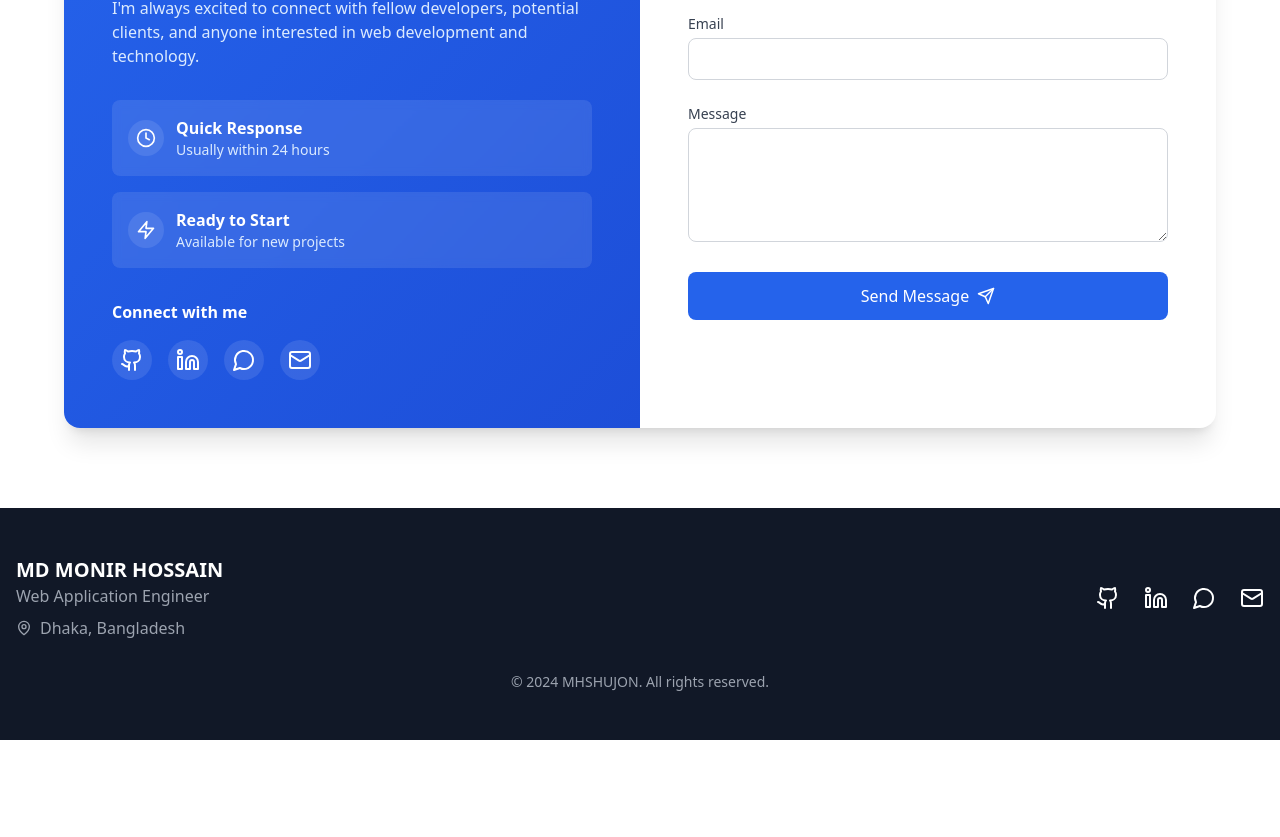
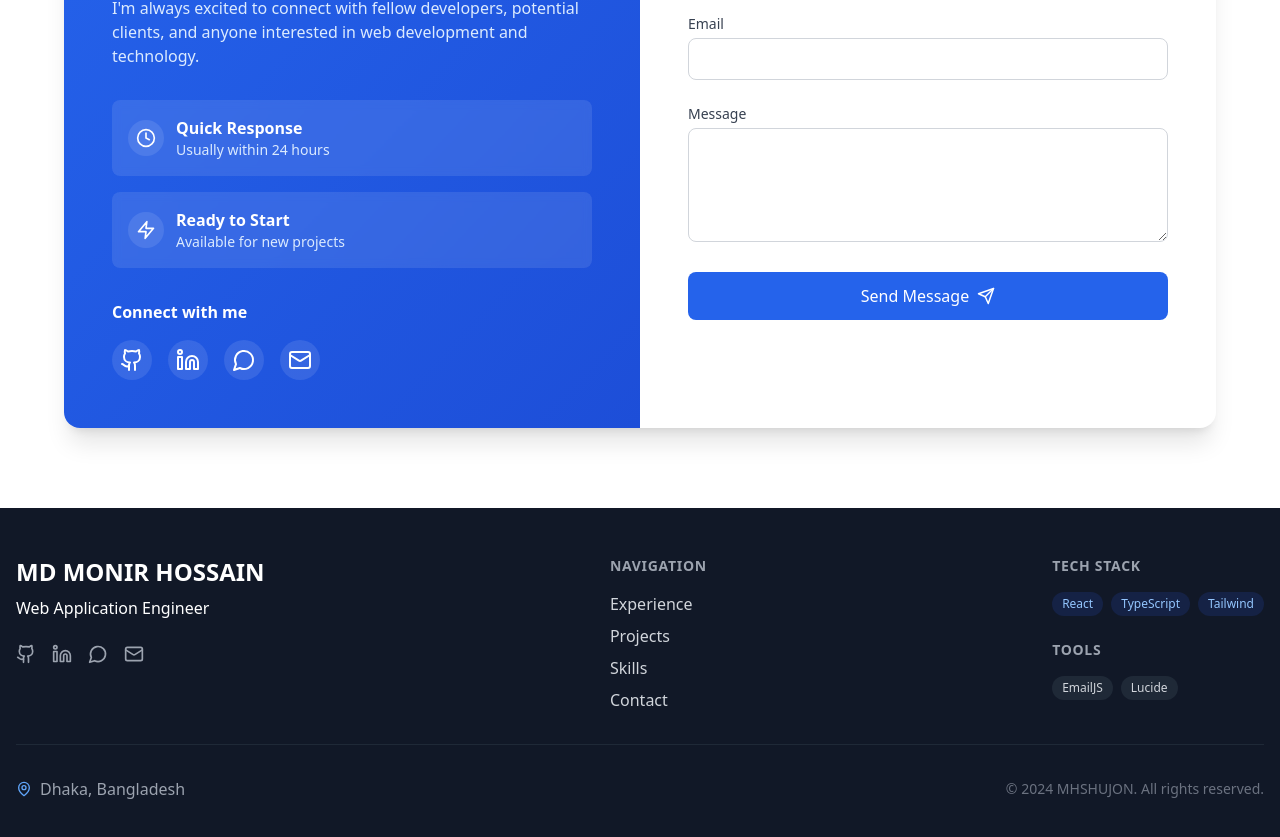
Before and after one commit to mhshujon/mhshujon.github.io, a React (Vite) app: page / in a window 1280 px wide. Shown: the part 4202-5039 px from the top of the page. Before the commit the page ends 4942 px from the top, so only its background shows below. Built offline with nearby package versions, Linux system fonts and the light colour scheme.

Commit message:
Update footer section

```diff
--- a/src/components/Footer.tsx
+++ b/src/components/Footer.tsx
@@ -1,27 +1,33 @@
 import {MapPin} from 'lucide-react';
-import SocialIcons from "./SocialIcons.tsx";
+import SocialLinks from './footer/SocialLinks';
+import Navigation from './footer/Navigation';
+import Technologies from './footer/Technologies';
+import Copyright from './footer/Copyright';
 
 export default function Footer() {
     return (
         <footer className="bg-gray-900 text-white py-12">
             <div className="container mx-auto px-4">
-                <div className="flex flex-col md:flex-row justify-between items-center">
+                {/* Main Content */}
+                <div className="flex flex-col md:flex-row justify-between pb-8 border-b border-gray-800 ">
                     <div className="text-center md:text-left mb-6 md:mb-0">
-                        <h3 className="text-xl font-bold">MD MONIR HOSSAIN</h3>
-                        <p className="text-gray-400">Web Application Engineer</p>
-                        <div className="flex items-center gap-2 mt-2 text-gray-400">
-                            <MapPin size={16}/>
-                            <span>Dhaka, Bangladesh</span>
-                        </div>
+                        <SocialLinks />
                     </div>
-
                     <div className="flex gap-6">
-                        <SocialIcons iconSize={24}/>
+                        <Navigation />
+                    </div>
+                    <div className="flex gap-6">
+                        <Technologies />
                     </div>
                 </div>
 
-                <div className="mt-8 text-center text-gray-400 text-sm">
-                    <p>&copy; {new Date().getFullYear()} MHSHUJON. All rights reserved.</p>
+                {/* Bottom Bar */}
+                <div className="pt-8 flex flex-col md:flex-row justify-between items-center gap-4">
+                    <div className="flex items-center gap-2 text-gray-400">
+                        <MapPin size={16} className="text-blue-400"/>
+                        <span>Dhaka, Bangladesh</span>
+                    </div>
+                    <Copyright />
                 </div>
             </div>
         </footer>
--- a/src/components/Hero.tsx
+++ b/src/components/Hero.tsx
@@ -1,8 +1,9 @@
 import {ArrowRight} from 'lucide-react';
 import SocialIcons from "./SocialIcons.tsx";
+import {useScrollTo} from "../hooks/useScrollTo";
 
 export default function Hero() {
-    const scrollTo = (id: string) => document.getElementById(id)?.scrollIntoView({behavior: 'smooth'});
+    const scrollTo = useScrollTo();
 
     return (
         <div className="relative min-h-screen flex items-center justify-center py-20">
--- /dev/null
+++ b/src/components/footer/Copyright.tsx
@@ -0,0 +1,9 @@
+export default function Copyright() {
+    const currentYear = new Date().getFullYear();
+
+    return (
+        <p className="text-gray-500 text-sm">
+            &copy; {currentYear} MHSHUJON. All rights reserved.
+        </p>
+    );
+}
--- /dev/null
+++ b/src/components/footer/FooterInfo.tsx
@@ -0,0 +1,12 @@
+export default function FooterInfo() {
+    return (
+        <div>
+            <h3 className="text-xl font-bold mb-2">MD MONIR HOSSAIN</h3>
+            <p className="text-gray-400 mb-4">Web Application Engineer</p>
+            <p className="text-gray-400 text-sm">
+                Crafting scalable web applications with a focus on performance,
+                security, and user experience.
+            </p>
+        </div>
+    );
+}
--- /dev/null
+++ b/src/components/footer/FooterLinks.tsx
@@ -0,0 +1,26 @@
+export default function FooterLinks() {
+    const links = [
+        { label: "Experience", href: "#experience" },
+        { label: "Projects", href: "#projects" },
+        { label: "Skills", href: "#skills" },
+        { label: "Contact", href: "#contact" },
+    ];
+
+    return (
+        <div>
+            <h3 className="text-lg font-semibold mb-4">Quick Links</h3>
+            <ul className="space-y-2">
+                {links.map((link) => (
+                    <li key={link.href}>
+                        <a
+                            href={link.href}
+                            className="text-gray-400 hover:text-white transition-colors"
+                        >
+                            {link.label}
+                        </a>
+                    </li>
+                ))}
+            </ul>
+        </div>
+    );
+}
--- /dev/null
+++ b/src/components/footer/Navigation.tsx
@@ -0,0 +1,24 @@
+
+import {useScrollTo} from "../../hooks/useScrollTo";
+export default function Navigation() {
+    const scrollTo = useScrollTo();
+    const links = ['Experience', 'Projects', 'Skills', 'Contact'];
+
+    return (
+        <div>
+            <h4 className="text-sm font-semibold uppercase tracking-wider text-gray-400 mb-4">
+                Navigation
+            </h4>
+            <ul className="space-y-2">
+                {links.map(link => (
+                    <li key={link}>
+                        <span
+                            onClick={() => scrollTo( link.toLowerCase() )}
+                            className="text-gray-300 hover:text-blue-400 transition-colors cursor-pointer"
+                        >{link}</span>
+                    </li>
+                ))}
+            </ul>
+        </div>
+    );
+}
--- /dev/null
+++ b/src/components/footer/SocialLinks.tsx
@@ -0,0 +1,25 @@
+import SocialIcons from '../SocialIcons';
+
+export default function SocialLinks() {
+    return (
+        <div className="space-y-6">
+            {/* Name and Role */}
+            <div>
+                <h3 className="text-2xl font-bold text-white mb-2">
+                    MD MONIR HOSSAIN
+                </h3>
+                <p className="text-white-400 font-medium">
+                    Web Application Engineer
+                </p>
+            </div>
+
+            {/* Social Media Links */}
+            <div className="flex gap-4">
+                <SocialIcons
+                    iconSize={20}
+                    customClass="text-gray-400 hover:text-blue-400 transition-all transform hover:scale-110"
+                />
+            </div>
+        </div>
+    );
+}
--- /dev/null
+++ b/src/components/footer/TechStack.tsx
@@ -0,0 +1,26 @@
+export default function TechStack() {
+    const technologies = [
+        "React 18",
+        "TypeScript",
+        "Tailwind CSS",
+        "EmailJS",
+        "ReCAPTCHA",
+        "Lucide Icons",
+    ];
+
+    return (
+        <div>
+            <h3 className="text-lg font-semibold mb-4">Built With</h3>
+            <div className="flex flex-wrap gap-2">
+                {technologies.map((tech) => (
+                    <span
+                        key={tech}
+                        className="px-3 py-1 bg-gray-800 text-gray-300 rounded-full text-sm"
+                    >
+                        {tech}
+                    </span>
+                ))}
+            </div>
+        </div>
+    );
+}
--- /dev/null
+++ b/src/components/footer/Technologies.tsx
@@ -0,0 +1,40 @@
+export default function Technologies() {
+    const tech = ['React', 'TypeScript', 'Tailwind'];
+    const tools = ['EmailJS', 'Lucide'];
+
+    return (
+        <div className="space-y-6">
+            <div>
+                <h4 className="text-sm font-semibold uppercase tracking-wider text-gray-400 mb-4">
+                    Tech Stack
+                </h4>
+                <div className="flex flex-wrap gap-2">
+                    {tech.map(item => (
+                        <span
+                            key={item}
+                            className="inline-flex px-2.5 py-1 text-xs font-medium bg-blue-900/30 text-blue-300 rounded-full"
+                        >
+                            {item}
+                        </span>
+                    ))}
+                </div>
+            </div>
+
+            <div>
+                <h4 className="text-sm font-semibold uppercase tracking-wider text-gray-400 mb-4">
+                    Tools
+                </h4>
+                <div className="flex flex-wrap gap-2">
+                    {tools.map(item => (
+                        <span
+                            key={item}
+                            className="inline-flex px-2.5 py-1 text-xs font-medium bg-gray-800 text-gray-300 rounded-full"
+                        >
+                            {item}
+                        </span>
+                    ))}
+                </div>
+            </div>
+        </div>
+    );
+}
--- /dev/null
+++ b/src/hooks/useScrollTo.ts
@@ -0,0 +1,7 @@
+import { useCallback } from 'react';
+
+export const useScrollTo = () => {
+    return useCallback((id: string) => {
+        document.getElementById(id)?.scrollIntoView({ behavior: 'smooth' });
+    }, []);
+};
```
